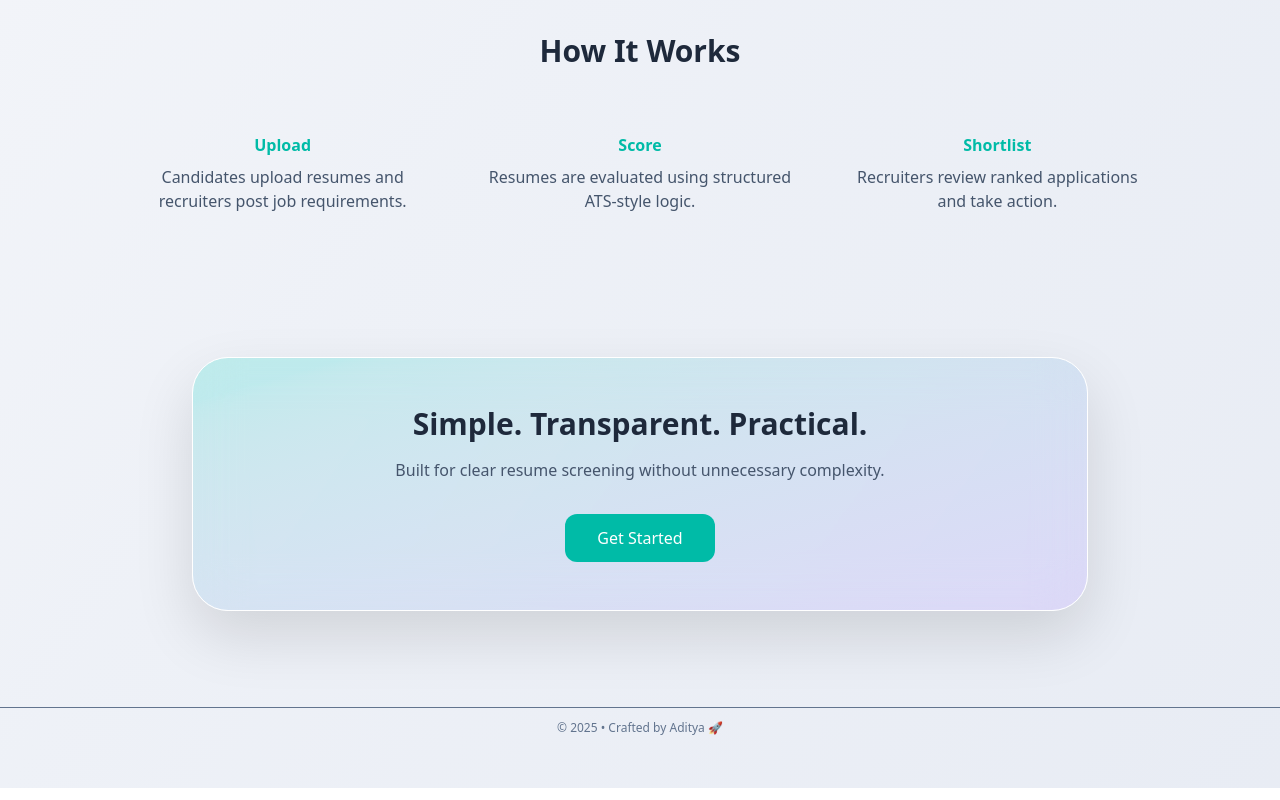
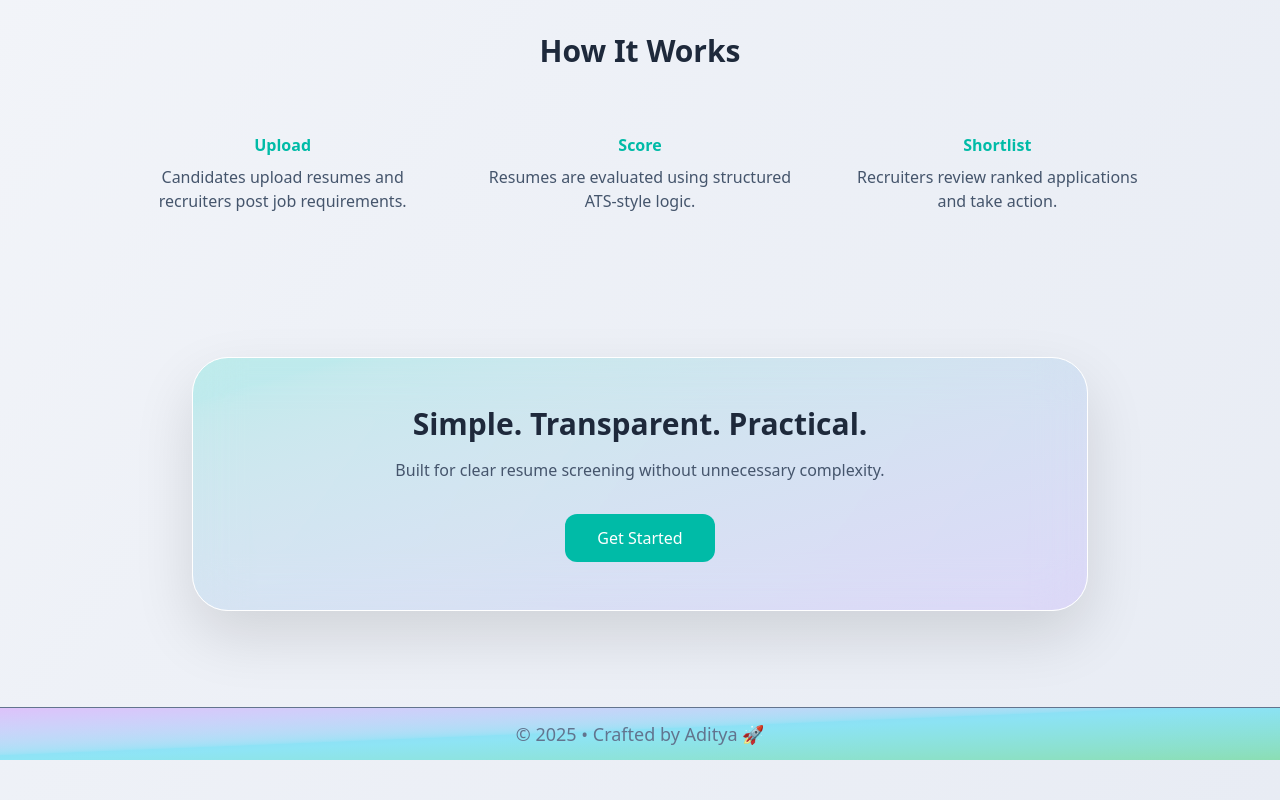
Before and after one commit to Aditya-101101/AI-powered-Resume-Screener, a React (Vite) app in the folder frontend/: page / in a window 1280 px wide. Shown: the part 1027-1827 px from the top of the page. Built offline with nearby package versions, Linux system fonts and the light colour scheme; no server answers.

Commit message:
footer styling

```diff
--- a/frontend/src/components/Footer_.jsx
+++ b/frontend/src/components/Footer_.jsx
@@ -1,7 +1,7 @@
 import React from "react";
 
 const Footer = () => (
-    <footer className="w-full border-t text-center text-xs text-slate-500 py-3">
+    <footer className="w-full border-t bg-linear-to-br from-purple-400/40 via-cyan-400/40 to-green-500/40  text-center text-lg text-slate-500 py-3">
         © {new Date().getFullYear()} • Crafted by Aditya 🚀
     </footer>
 );
```
